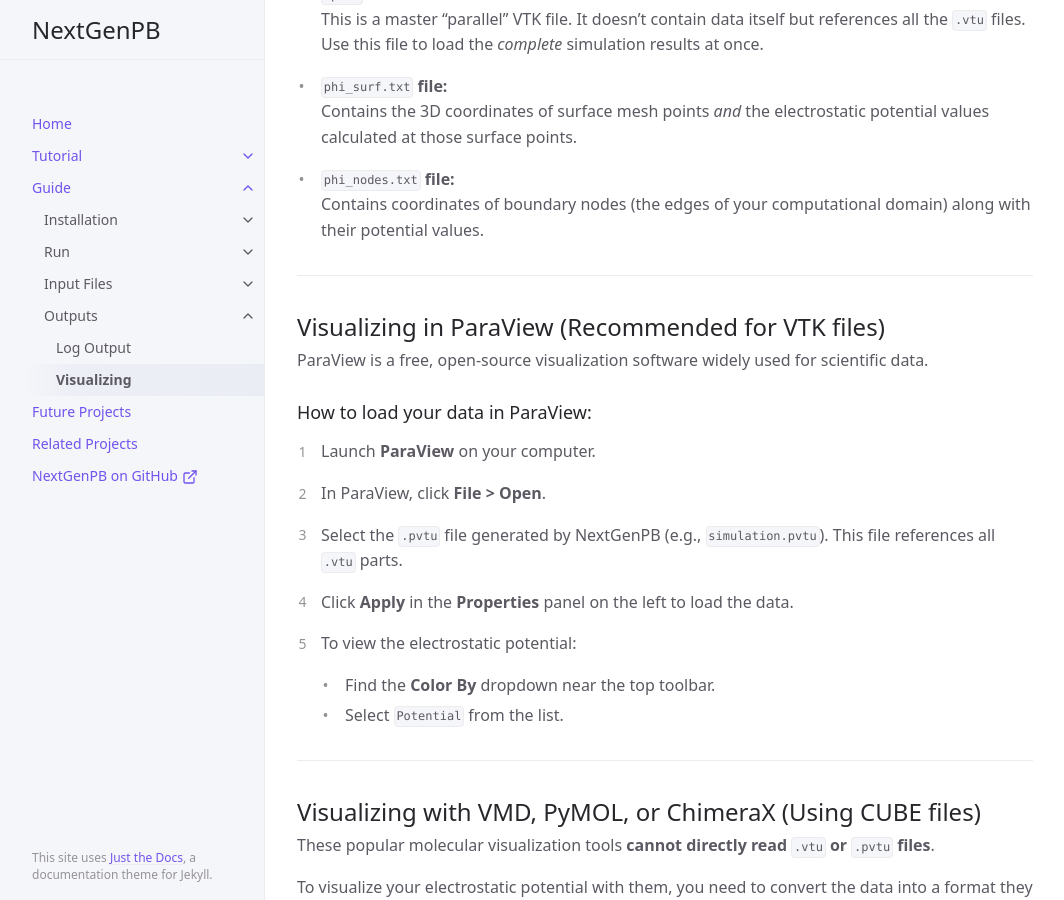
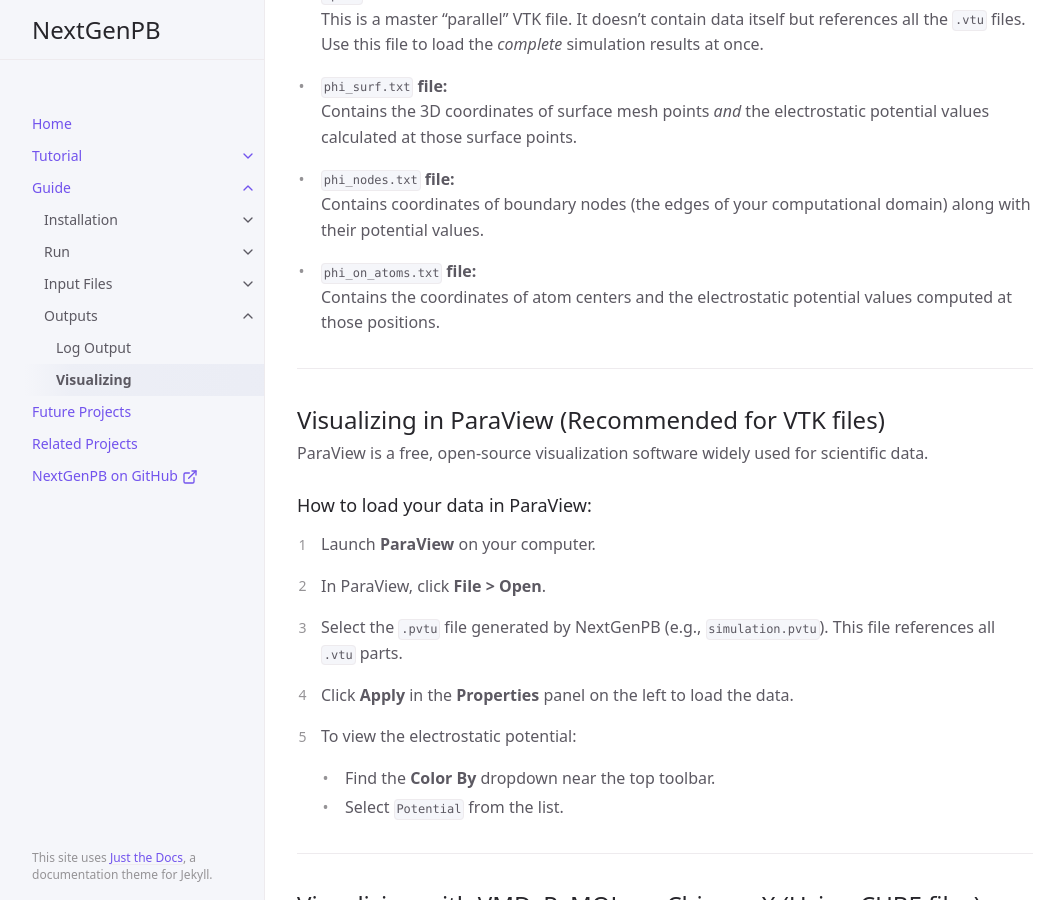
Before and after one commit to vdiflorio/nextgenpb_tutorial, a Jekyll site: the page built from docs/guide/visual/visualize.md, in a window 1280 px wide and 900 px high, scrolled down 494 px. Shown: the whole window, without its empty margins (107-1171 px from the left). Built offline with Jekyll 4.4.1, drawn with Linux system fonts in a browser that asks for light colours; cached includes are drawn as plain includes.

Commit message:
update visual

```diff
--- a/docs/guide/visual/visualize.md
+++ b/docs/guide/visual/visualize.md
@@ -24,6 +24,9 @@ These files contain the results of the electrostatic calculations and are useful
 
 - **`phi_nodes.txt` file:**
   Contains coordinates of boundary nodes (the edges of your computational domain) along with their potential values.
+
+- **`phi_on_atoms.txt` file:**
+  Contains the coordinates of atom centers and the electrostatic potential values computed at those positions.
 
 ---
 
```
